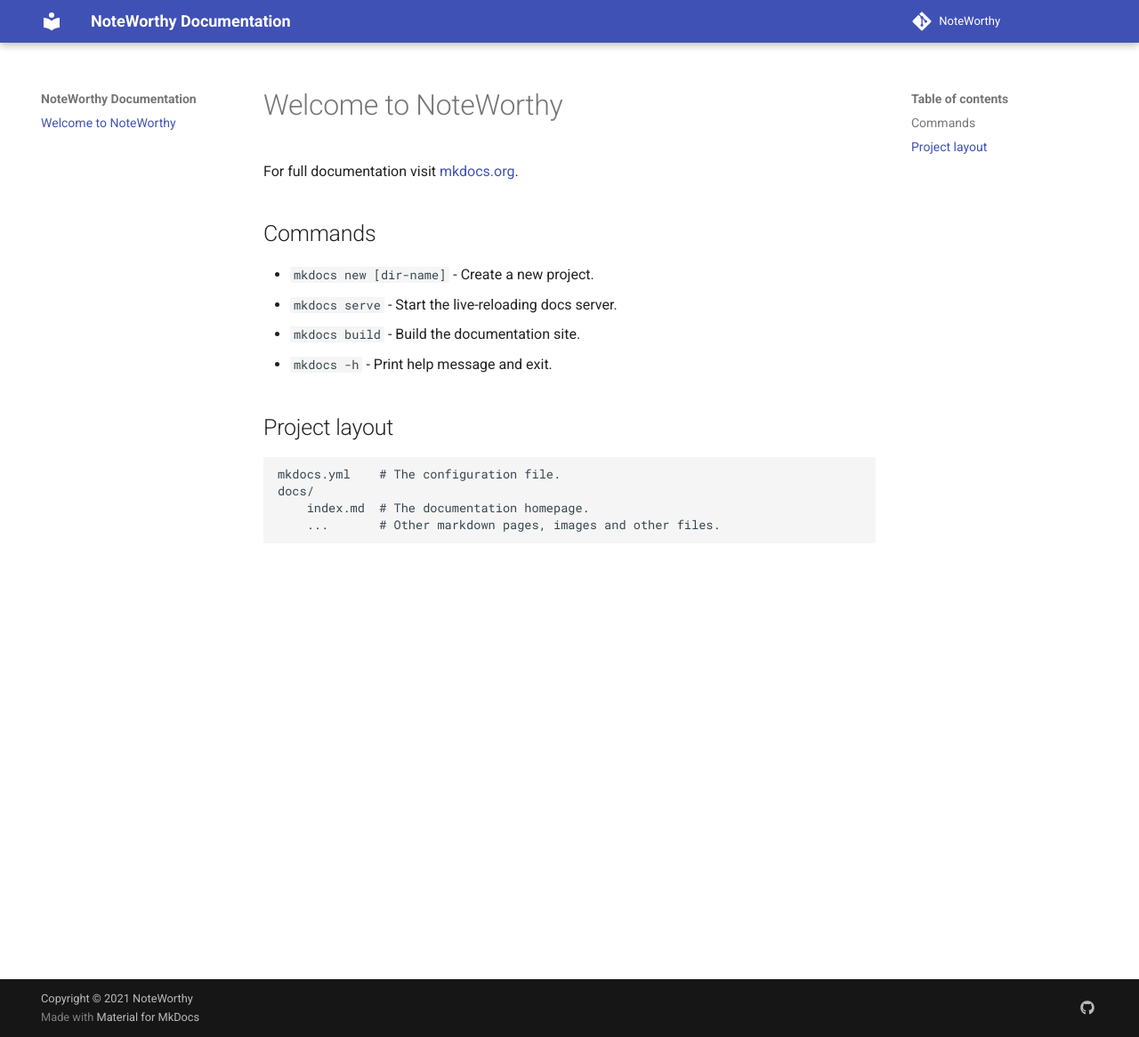
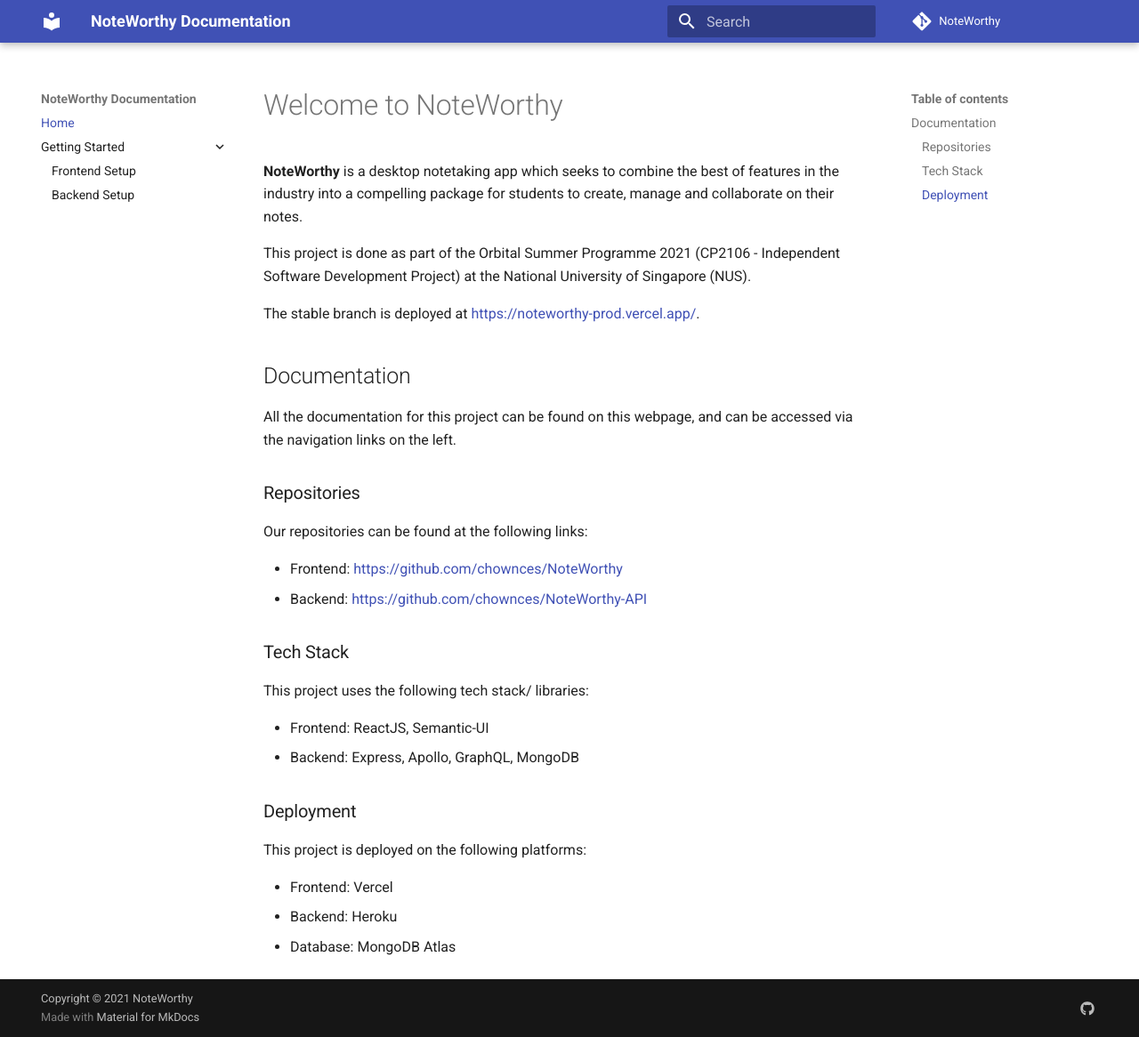
Before and after one commit to chownces/NoteWorthy-Documentation, an MkDocs documentation site: the page built from docs/index.md, in a window 1280 px wide and 1166 px high. Shown: the whole window at 89% size. Built offline with MkDocs 1.6.1 and Material for MkDocs 9.7.7, drawn with Linux system fonts in a browser that asks for light colours; comment, search, counter and statistics services are not loaded.

Commit message:
Added setup instructions

```diff
--- a/docs/index.md
+++ b/docs/index.md
@@ -1,17 +1,40 @@
 # Welcome to NoteWorthy
 
-For full documentation visit [mkdocs.org](https://www.mkdocs.org).
+**NoteWorthy** is a desktop notetaking app which seeks to combine the best of features in the industry
+into a compelling package for students to create, manage and collaborate on their notes.
 
-## Commands
+This project is done as part of the Orbital Summer Programme 2021 (CP2106 - Independent Software
+Development Project) at the National University of Singapore (NUS).
 
-* `mkdocs new [dir-name]` - Create a new project.
-* `mkdocs serve` - Start the live-reloading docs server.
-* `mkdocs build` - Build the documentation site.
-* `mkdocs -h` - Print help message and exit.
+The stable branch is deployed at [https://noteworthy-prod.vercel.app/](https://noteworthy-prod.vercel.app/).
 
-## Project layout
+## Documentation
+
+All the documentation for this project can be found on this webpage, and can be accessed via the
+navigation links on the left.
+
+### Repositories
+Our repositories can be found at the following links:
+
+- Frontend: [https://github.com/chownces/NoteWorthy](https://github.com/chownces/NoteWorthy)
+- Backend: [https://github.com/chownces/NoteWorthy-API](https://github.com/chownces/NoteWorthy-API)
+
+### Tech Stack
+This project uses the following tech stack/ libraries:
+
+- Frontend: ReactJS, Semantic-UI
+- Backend: Express, Apollo, GraphQL, MongoDB
+
+### Deployment
+This project is deployed on the following platforms:
+
+- Frontend: Vercel
+- Backend: Heroku
+- Database: MongoDB Atlas
+
+<!-- ## Project layout
 
     mkdocs.yml    # The configuration file.
     docs/
         index.md  # The documentation homepage.
-        ...       # Other markdown pages, images and other files.
+        ...       # Other markdown pages, images and other files. -->
--- a/mkdocs.yml
+++ b/mkdocs.yml
@@ -5,11 +5,18 @@
   name: material
   features:
     - navigation.instant
-    # - navigation.tabs
     - navigation.top
+    - navigation.expand
+
+nav:
+  - Home: 'index.md'
+  - Getting Started:
+    - Frontend Setup: 'getting-started/frontendsetup.md'
+    - Backend Setup: 'getting-started/backendsetup.md'
 
 plugins:
- - git-revision-date
+  - search
+  - git-revision-date
 
 extra:
   social:
```
Also changed, not shown: docs/getting-started/backendsetup.md (added, +22 -0 lines), docs/getting-started/frontendsetup.md (added, +16 -0 lines).
